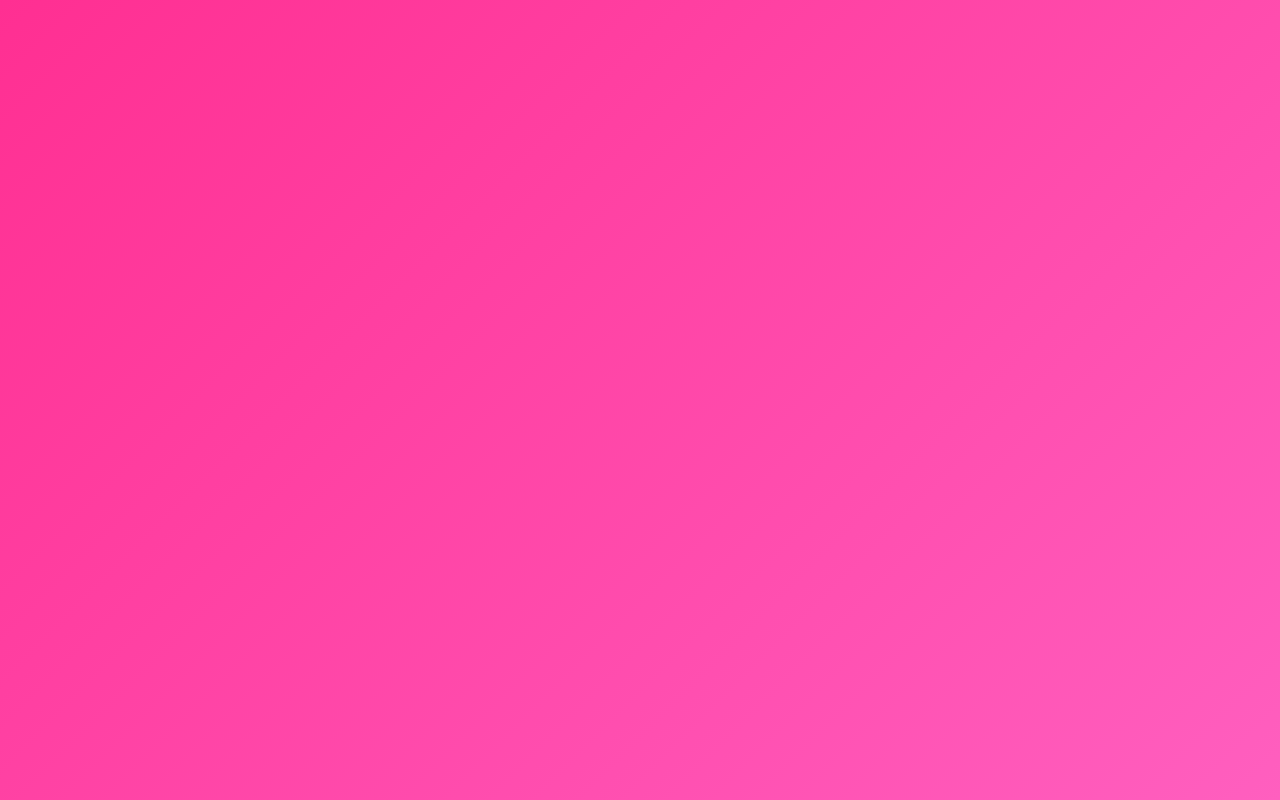
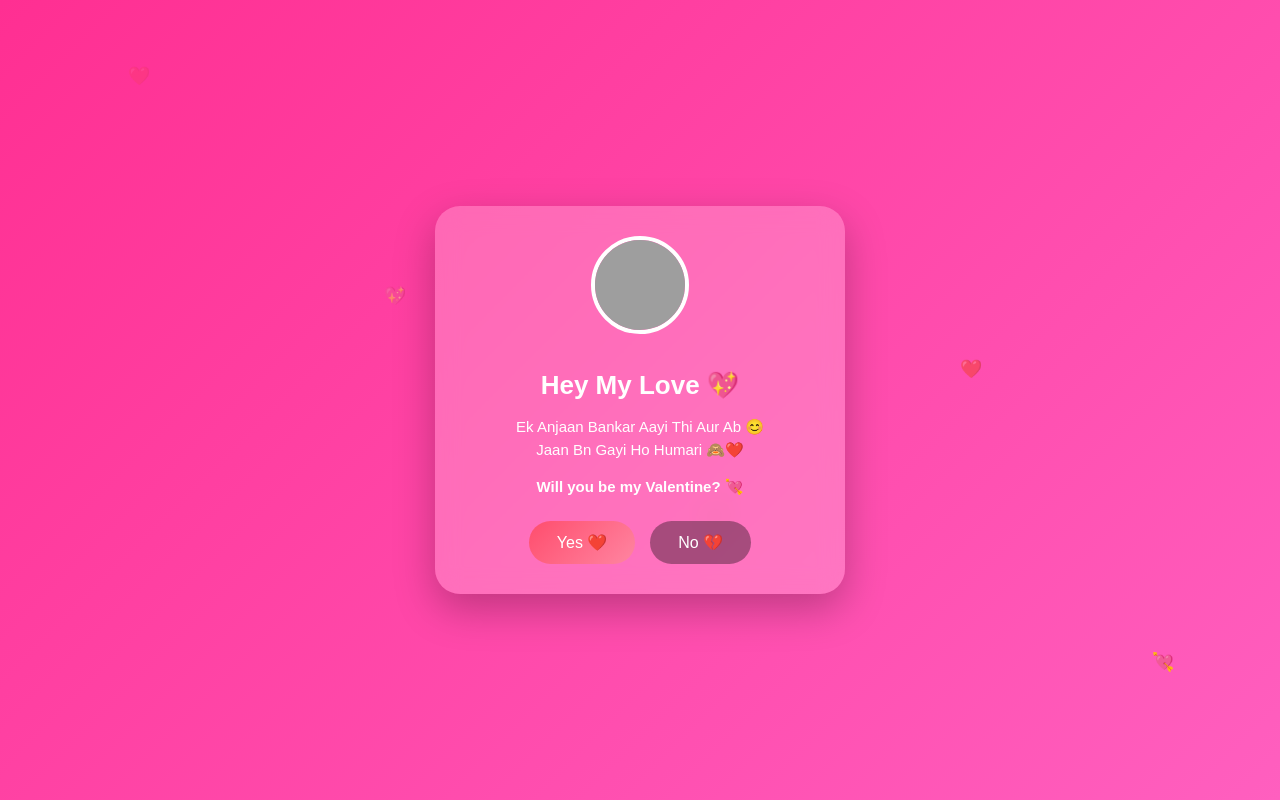
Before and after one commit to harshmahajan1902-max/Valentine-, a plain HTML site: page index.html in a window 1280 px wide. Drawn offline with Linux system fonts and the light colour scheme; grey boxes are pictures that could not be loaded.

Commit message:
index.html

```diff
--- a/index.html
+++ b/index.html
@@ -37,4 +37,167 @@ body {
   backdrop-filter: blur(12px);
   border-radius: 25px;
   padding: 30px 25px;
-  width:
+  width: 90%;
+  max-width: 360px;
+  text-align: center;
+  color: #fff;
+  box-shadow: 0 15px 40px rgba(0,0,0,0.25);
+  animation: pop 1s ease;
+}
+@keyframes pop {
+  from { transform: scale(0.7); opacity: 0; }
+  to { transform: scale(1); opacity: 1; }
+}
+
+/* Avatar */
+.avatar {
+  width: 90px;
+  height: 90px;
+  border-radius: 50%;
+  border: 4px solid #fff;
+  object-fit: cover;
+  margin-bottom: 15px;
+}
+
+h1 {
+  font-size: 26px;
+  margin-bottom: 10px;
+}
+
+p {
+  font-size: 15px;
+  line-height: 1.5;
+}
+
+/* Buttons */
+.buttons {
+  margin-top: 22px;
+  display: flex;
+  justify-content: center;
+  gap: 15px;
+}
+
+button {
+  padding: 12px 28px;
+  font-size: 16px;
+  border-radius: 30px;
+  border: none;
+  cursor: pointer;
+  display: flex;
+  align-items: center;
+  gap: 6px;
+}
+
+.yes {
+  background: linear-gradient(135deg, #ff4d6d, #ff85a1);
+  color: white;
+}
+
+.no {
+  background: rgba(0,0,0,0.35);
+  color: white;
+  position: relative;
+}
+
+/* GIF */
+#gif {
+  display: none;
+  margin-top: 15px;
+  width: 200px;
+  border-radius: 15px;
+}
+
+/* Confetti */
+.confetti {
+  position: fixed;
+  width: 10px;
+  height: 10px;
+  top: -10px;
+  animation: fall 3s linear infinite;
+}
+@keyframes fall {
+  to {
+    transform: translateY(100vh) rotate(360deg);
+  }
+}
+</style>
+</head>
+
+<body>
+
+<!-- Floating hearts -->
+<span class="heart" style="left:10%; animation-delay:0s;">❤️</span>
+<span class="heart" style="left:30%; animation-delay:1.5s;">💖</span>
+<span class="heart" style="left:55%; animation-delay:3s;">💕</span>
+<span class="heart" style="left:75%; animation-delay:2s;">❤️</span>
+<span class="heart" style="left:90%; animation-delay:4s;">💘</span>
+
+<div class="card">
+  <!-- Replace image URL if needed -->
+  <img class="avatar" src="https://i.imgur.com/1X6wH4F.jpg" alt="Aishwarya">
+
+  <h1>Hey My Love 💖</h1>
+
+  <p>
+    Ek Anjaan Bankar Aayi Thi Aur Ab 😊<br>
+    Jaan Bn Gayi Ho Humari 🙈❤️
+  </p>
+
+  <p style="margin-top:12px;font-weight:600;">
+    Will you be my Valentine? 💘
+  </p>
+
+  <div class="buttons">
+    <button class="yes" id="yesBtn">Yes ❤️</button>
+    <button class="no" id="noBtn">No 💔</button>
+  </div>
+
+  <img id="gif" src="https://media.giphy.com/media/MDJ9IbxxvDUQM/giphy.gif">
+</div>
+
+<!-- Music -->
+<audio id="music" loop>
+  <source src="https://cdn.pixabay.com/audio/2022/03/15/audio_2f7d2db52b.mp3" type="audio/mpeg">
+</audio>
+
+<script>
+const yesBtn = document.getElementById("yesBtn");
+const noBtn = document.getElementById("noBtn");
+const gif = document.getElementById("gif");
+const music = document.getElementById("music");
+
+yesBtn.onclick = () => {
+  gif.style.display = "block";
+  music.play();
+
+  if (navigator.vibrate) {
+    navigator.vibrate([300,100,300,100,500]);
+  }
+
+  for (let i = 0; i < 80; i++) {
+    const confetti = document.createElement("div");
+    confetti.classList.add("confetti");
+    confetti.style.left = Math.random() * 100 + "vw";
+    confetti.style.background =
+      `hsl(${Math.random()*360},100%,50%)`;
+    confetti.style.animationDuration =
+      (Math.random()*2 + 2) + "s";
+    document.body.appendChild(confetti);
+    setTimeout(() => confetti.remove(), 3000);
+  }
+
+  setTimeout(() => {
+    alert("Aishwarya 😘💋");
+  }, 1200);
+};
+
+// Playful NO button
+noBtn.onmouseover = () => {
+  noBtn.style.position = "absolute";
+  noBtn.style.left = Math.random() * 70 + "%";
+  noBtn.style.top = Math.random() * 70 + "%";
+};
+</script>
+
+</body>
+</html>
```
